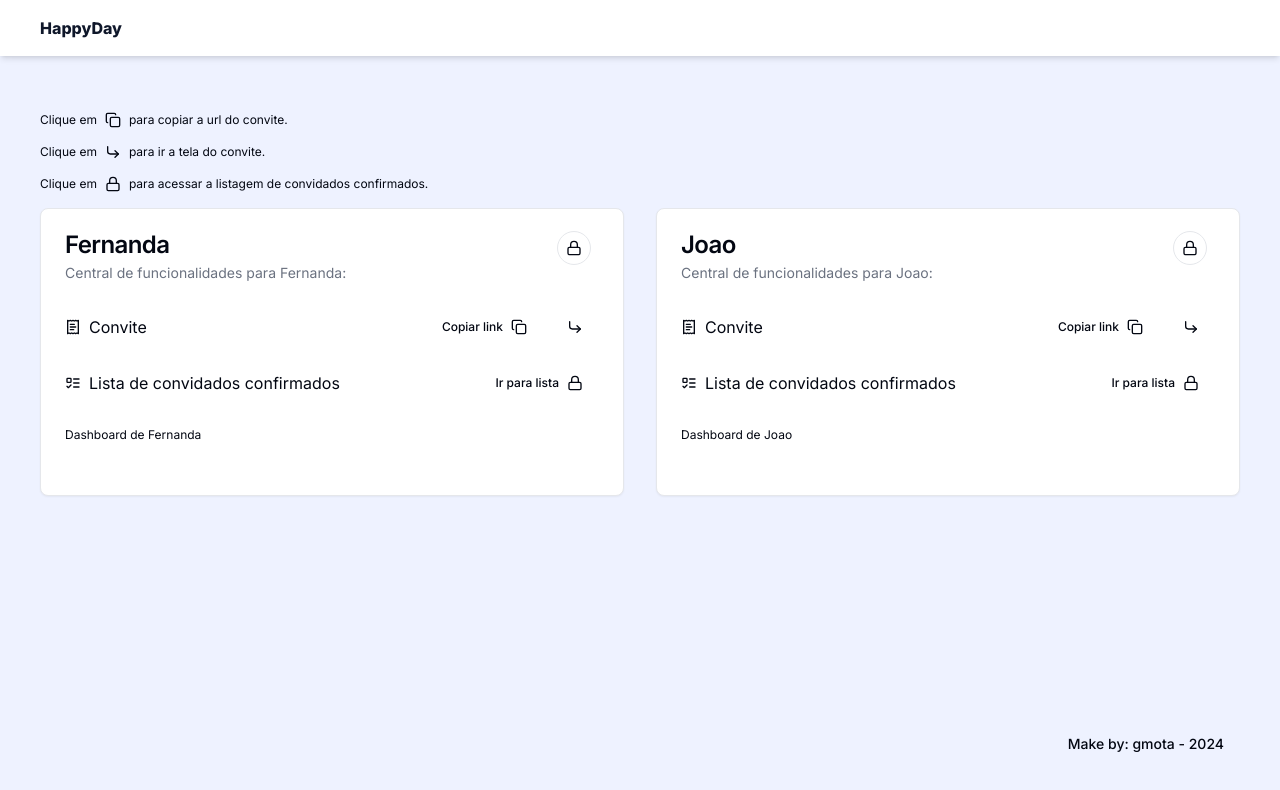
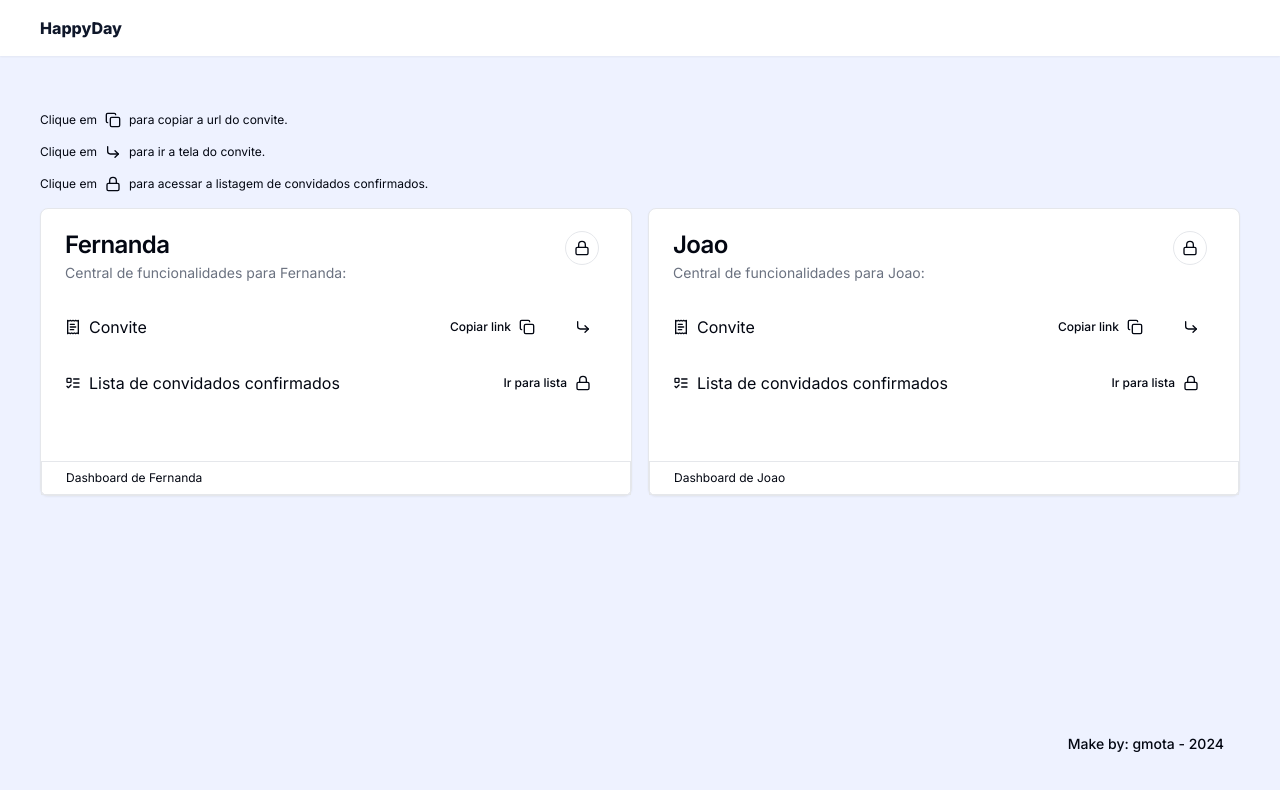
Before and after one commit to GuilhermeMota20/HappyDay, a Next.js app: page / in a window 1280 px wide. Shown: the top 790 px of the page. Built offline with nearby package versions, Linux system fonts and the light colour scheme.

Commit message:
Fix/layout dashboard

```diff
--- a/app/(private)/(routes)/ListGuestFernanda/page.tsx
+++ b/app/(private)/(routes)/ListGuestFernanda/page.tsx
@@ -3,6 +3,7 @@
 import { useGuestsFernanda } from "@/app/services/hooks/useGuestsFernanda";
 import HeaderDashboard from "@/components/header-dashboard";
 import { Card, CardContent, CardDescription, CardFooter, CardHeader, CardTitle } from "@/components/ui/card";
+import { cn } from "@/lib/utils";
 import Link from "next/link";
 import BarLoader from "react-spinners/BarLoader";
 
@@ -11,7 +12,7 @@ export default function PageListGuestFernanda() {
 
   return (
     <>
-      <main className="w-full h-screen flex flex-col gap-4 items-center justify-center p-2 sm:p-4 md:p-8 bg-indigo-50 z-20">
+      <main className="w-full h-screen flex flex-col gap-4 items-center justify-start p-2 sm:p-4 md:p-8 bg-indigo-50 z-20">
         <HeaderDashboard />
 
         <div className="w-full max-w-[1200px] gap-8 mt-20">
@@ -31,10 +32,13 @@ export default function PageListGuestFernanda() {
                   </div>
                 )}
 
-                <div className="w-full rounded-md p-4 border border-dashed flex flex-col items-start justify-center text-center">
+                <div className={cn(
+                  "hidden w-full rounded-md p-4 border border-dashed",
+                  guestsFernanda?.length && "flex flex-col items-start justify-center text-center"
+                )}>
                   {guestsFernanda?.map((item, index) => (
                     <li key={index} className="w-full grid grid-cols-2 gap-4" >
-                      <span className="text-start">#{index+1}</span>
+                      <span className="text-start">#{index + 1}</span>
                       <span className="text-start line-clamp-1">{item?.username}</span>
                     </li>
                   ))}
--- a/app/(private)/(routes)/ListGuestJoao/page.tsx
+++ b/app/(private)/(routes)/ListGuestJoao/page.tsx
@@ -3,6 +3,7 @@
 import { useGuestsJoao } from "@/app/services/hooks/useGuestsJoao";
 import HeaderDashboard from "@/components/header-dashboard";
 import { Card, CardContent, CardDescription, CardFooter, CardHeader, CardTitle } from "@/components/ui/card";
+import { cn } from "@/lib/utils";
 import Link from "next/link";
 import BarLoader from "react-spinners/BarLoader";
 
@@ -11,7 +12,7 @@ export default function PageListGuestFernanda() {
 
   return (
     <>
-      <main className="w-full h-screen flex flex-col gap-4 items-center justify-center p-2 sm:p-4 md:p-8 bg-indigo-50 z-20">
+      <main className="w-full h-screen flex flex-col gap-4 items-center justify-start p-2 sm:p-4 md:p-8 bg-indigo-50 z-20">
         <HeaderDashboard />
 
         <div className="w-full max-w-[1200px] gap-8 mt-20">
@@ -31,7 +32,10 @@ export default function PageListGuestFernanda() {
                   </div>
                 )}
 
-                <div className="w-full rounded-md p-4 border border-dashed flex flex-col items-start justify-center text-center">
+                <div className={cn(
+                  "hidden w-full rounded-md p-4 border border-dashed",
+                  guestsFernanda?.length && "flex flex-col items-start justify-center text-center"
+                )}>
                   {guestsFernanda?.map((item, index) => (
                     <li key={index} className="w-full grid grid-cols-2 gap-4" >
                       <span className="text-start">#{index + 1}</span>
--- a/app/page.tsx
+++ b/app/page.tsx
@@ -32,7 +32,7 @@ export default function RootPage() {
           </div>
         </div>
 
-        <div className="w-full max-w-[1200px] flex-grow grid grid-cols-1 md:grid-cols-2 gap-8">
+        <div className="w-full max-w-[1200px] flex-grow grid grid-cols-1 md:grid-cols-2 gap-4">
           <CardDashboard title="Fernanda" />
           <CardDashboard title="Joao" />
         </div>
--- a/components/card-dashboard.tsx
+++ b/components/card-dashboard.tsx
@@ -31,7 +31,7 @@ export default function CardDashboard({ title }: Props) {
 
   return (
     <>
-      <Card className="max-h-72">
+      <Card className="max-h-72 relative">
         <CardHeader className="relative">
           <CardTitle>{title}</CardTitle>
           <CardDescription>{`Central de funcionalidades para ${title}:`}</CardDescription>
@@ -80,7 +80,7 @@ export default function CardDashboard({ title }: Props) {
             </li>
           </ul>
         </CardContent>
-        <CardFooter>
+        <CardFooter className="absolute bottom-0 left-0 w-full border border-top py-2 px-6">
           <span className="text-xs">{`Dashboard de ${title}`}</span>
         </CardFooter>
       </Card>
--- a/components/header-dashboard.tsx
+++ b/components/header-dashboard.tsx
@@ -7,7 +7,7 @@ export default function HeaderDashboard() {
   return (
     <>
       <header className={cn(
-        "flex items-center gap-2 justify-center py-4 px-2 md:px-8 sm:px-16 fixed w-full top-0 left-0 z-50 shadow-md bg-background"
+        "flex items-center gap-2 justify-center py-4 px-2 md:px-8 sm:px-16 fixed w-full top-0 left-0 z-50 shadow-sm bg-background"
       )}>
         <div className="w-full max-w-[1200px] flex items-center gap-2 justify-between">
           <Link href="/">
```
